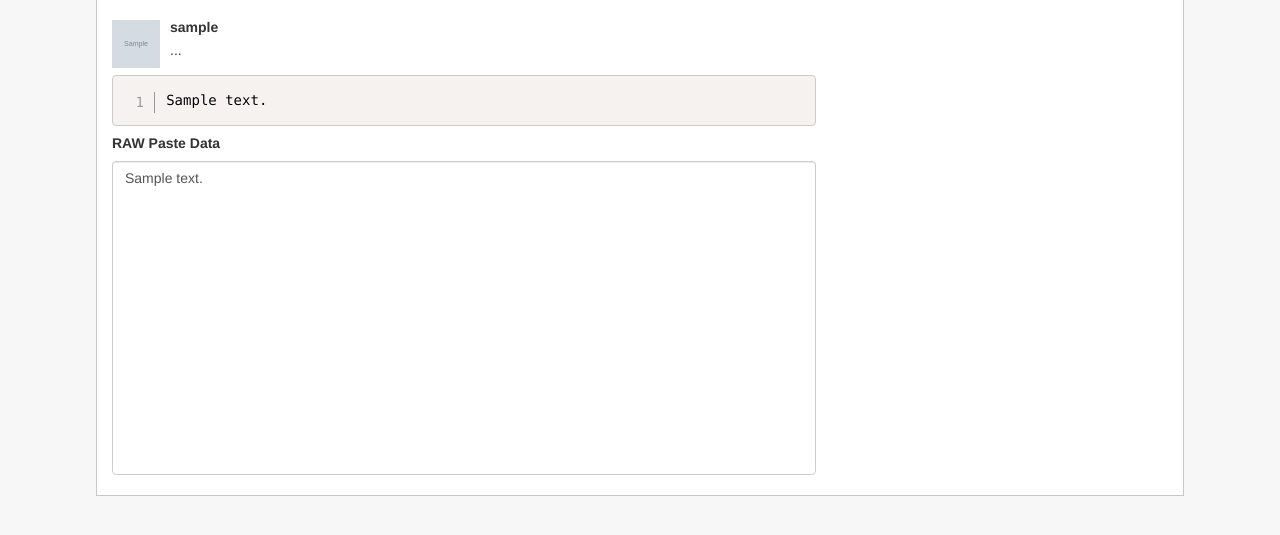
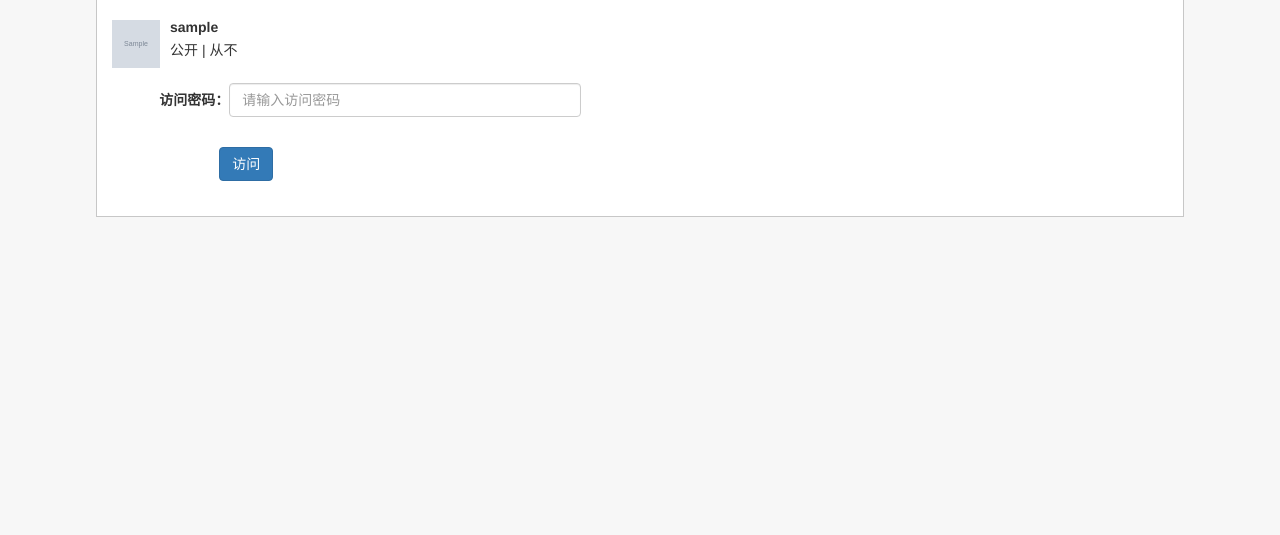
Before and after one commit to BellMeng/MyPasteBin, a Flask app: page /view/1 in a window 1280 px wide. Shown: the part 51-586 px from the top of the page. Run offline with Flask 2, Linux system fonts and the light colour scheme; tables that the repository leaves empty hold one stand-in row (values such as "Sample post"); grey boxes marked "Sample" are stand-in pictures; some libraries are stand-ins or nearby versions.

Commit message:
添加paste bin下载，访问权限，语法高亮

```diff
--- a/templates/view-paste.html
+++ b/templates/view-paste.html
@@ -8,33 +8,58 @@
                     {% if not paste_bin.user %}
                     <div class="media-left media-middle">
                         <a href="#">
-                            <img class="media-object" style="width: 48px; height: 48px;" src="https://pastebin.com/themes/pastebin/img/guest.png" alt="useravatar">
+                            <img class="media-object" style="width: 48px; height: 48px;"
+                                 src="https://pastebin.com/themes/pastebin/img/guest.png" alt="useravatar">
                         </a>
                     </div>
                     <div class="media-body">
                         <h5 class="media-heading" style="font-weight: bold">Guest</h5>
-                        ...
+                        <p class="item-info">{{ paste_bin.access.value }} | 到期时间：{{ paste_bin.expiration.value }}</p>
                     </div>
                     {% else %}
                     <div class="media-left media-middle">
                         <a href="#">
-                            <img class="media-object" style="width: 48px; height: 48px;" src="{{ pub_user.avatar }}" alt="useravatar">
+                            <img class="media-object" style="width: 48px; height: 48px;" src="{{ pub_user.avatar }}"
+                                 alt="useravatar">
                         </a>
                     </div>
                     <div class="media-body">
                         <h5 class="media-heading" style="font-weight: bold">{{ pub_user.username }}</h5>
-                        ...
+                        {{ paste_bin.access.value }} | {{ paste_bin.expiration.value }}
                     </div>
                     {% endif %}
                 </div>
 
             </div>
-
-            <pre data-src="myfile.css" data-download-link class="language-css" data-src-status="loaded"><code class="language-css line-numbers">{{ paste_bin.content }}</code></pre>
+            {% if not paste_bin.access_password or pwd_auth%}
+            <pre data-src="{{ url_for('user_app.download', filename=paste_bin.title+'.'+paste_bin.is_highlight.value, paste_id=paste_bin.id) }}"
+                 data-download-link class="language-{{ paste_bin.is_highlight.value }}" data-src-status="loaded"><code
+                    class="language-{{ paste_bin.is_highlight.value }} line-numbers">{{ paste_bin.content | safe }}</code></pre>
             <div class="form-title">
                 RAW Paste Data
             </div>
-            <textarea class="form-control" name="content" rows="15" style="resize: none">{{ paste_bin.content | safe }}</textarea>
+            <textarea class="form-control" name="content" rows="15"
+                      style="resize: none">{{ paste_bin.content | safe }}</textarea>
+            {% else %}
+            <div class="row row-no-gutters">
+                <form class="form-horizontal" method="post">
+                    <div style="padding: 15px">
+                        <div class="form-group">
+                            <label for="password" class="col-sm-2 control-label">访问密码：</label>
+                            <div class="col-sm-6">
+                                <input type="text" class="form-control" name="password" id="password"
+                                       placeholder="请输入访问密码">
+                            </div>
+                        </div>
+                    </div>
+                    <div class="form-group">
+                        <div class="col-sm-offset-2 col-sm-10">
+                            <button type="submit" class="btn btn-primary">访问</button>
+                        </div>
+                    </div>
+                </form>
+            </div>
+            {% endif %}
         </div>
     </div>
 </div>
--- a/views.py
+++ b/views.py
@@ -6,8 +6,9 @@
 
 from flask import Blueprint, render_template, request, url_for, session, redirect, Response
 from models import db, PasteBin, Role, User, CodeType
-
+from config import BaseConfig
 import time
+from hashlib import md5
 
 user_app = Blueprint('user_app', __name__)
 
@@ -16,14 +17,22 @@ def create_pastebin_id():
     return str(int(time.time()))[-8:]
 
 
+def make_password(password):
+    password = BaseConfig.SECRET_KEY + password
+    md5_obj = md5()
+    md5_obj.update(password.encode())
+    ret = md5_obj.hexdigest()
+    return ret
+
+
 def parse_post(form):
     paste_bin_objec_dict = {}
     paste_bin_objec_dict['paste_bin_id'] = create_pastebin_id()
     if form.get('user'):
         paste_bin_objec_dict['user'] = form.get('user')
     paste_bin_objec_dict['content'] = form.get('content')
-    paste_bin_objec_dict['title'] = form.get('title')
-    paste_bin_objec_dict['is_highlight'] = True if form.get('heighlight') else False
+    paste_bin_objec_dict['title'] = form.get('title') if form.get('title') else 'Untitled'
+    paste_bin_objec_dict['is_highlight'] = form.get('heighlight')
     paste_bin_objec_dict['access'] = form.get('access_right')
     paste_bin_objec_dict['access_password'] = form.get('access_passwd')
     paste_bin_objec_dict['pwd_enable'] = True if form.get('pwd_enable') else False
@@ -36,6 +45,7 @@ def index():
     user = None
     if session.get('is_login') and session.get('user_id'):
         user = User.query.filter_by(id=session.get('user_id')).first()
+    paste_bin_list = PasteBin.query.filter_by(access='Public').order_by(PasteBin.timestamp.desc()).all()
     if request.method == "POST":
         obj_dict = parse_post(request.form)
         try:
@@ -43,12 +53,14 @@ def index():
             pastebin.set_attrs(obj_dict)
             db.session.add(pastebin)
             db.session.commit()
-            return "提交成功"
+            return redirect(url_for('user_app.view_paste', pastebin.id))
         except Exception:
-            return '提交失败'
+            return render_template('index.html', paste_bin_list=paste_bin_list, user=user,
+                                   code_type=CodeType._member_names_, error=True)
     else:
-        paste_bin_list = PasteBin.query.filter_by(access='Public').order_by(PasteBin.timestamp.desc()).all()
-        return render_template('index.html', paste_bin_list=paste_bin_list, user=user, code_type=CodeType._member_names_)
+
+        return render_template('index.html', paste_bin_list=paste_bin_list, user=user,
+                               code_type=CodeType._member_names_)
 
 
 def login_verify(form):
@@ -56,7 +68,7 @@ def login_verify(form):
     password = form.get('password')
     if not username or not password:
         return {'status': 'error', 'msg': '用户名和密码不能为空！'}
-    user = User.query.filter_by(username=username, password=password).first()
+    user = User.query.filter_by(username=username, password=make_password(password)).first()
     if not user:
         return {'status': 'error', 'msg': '用户名不存在或密码错误！'}
     else:
@@ -104,7 +116,7 @@ def signup_verify_form(form):
         'user_info': {
             'username': username,
             'email': email,
-            'password': password,
+            'password': make_password(password),
             'avatar': 'https://pastebin.com/themes/pastebin/img/guest.png'
         }
     }
@@ -136,18 +148,30 @@ def signup():
         return render_template('signup.html', verify_result=verify_result)
 
 
-@user_app.route('/view/<paste_id>', endpoint='view_paste')
+@user_app.route('/view/<paste_id>', endpoint='view_paste', methods=['GET', 'POST'])
 def view_paste(paste_id):
     user = None
     if session.get('is_login') and session.get('user_id'):
         user = User.query.filter_by(id=session.get('user_id')).first()
+
     if paste_id:
-        paste_bin = PasteBin.query.filter_by(id=str(paste_id)).all()
-        if paste_bin:
-            pub_user = paste_bin[0].user if not paste_bin[0].user else User.query.filter_by(id=paste_bin[0].user).first()
-            return render_template('view-paste.html', paste_bin=paste_bin[0], user=user, pub_user=pub_user)
+        pub_user = None
+        paste_bin = PasteBin.query.filter_by(id=str(paste_id)).first()
+        if paste_bin and paste_bin.is_burn:
+            pub_user = paste_bin.user if not paste_bin.user else User.query.filter_by(
+                id=paste_bin.user).first()
         else:
             return '不存在'
+        if request.method == 'GET':
+            return render_template('view-paste.html', paste_bin=paste_bin, user=user, pub_user=pub_user)
+        else:
+            password = request.form.get('password')
+            if password == paste_bin.access_password:
+                pwd_auth = True
+
+                return render_template('view-paste.html', paste_bin=paste_bin, user=user, pub_user=pub_user, pwd_auth=pwd_auth)
+            return render_template('view-paste.html', paste_bin=paste_bin, user=user, pub_user=pub_user)
+
     else:
         return '您访问的页面不存在'
 
@@ -161,11 +185,11 @@ def logout():
 
 
 @user_app.route('/download/<paste_id>/<filename>', endpoint='download')
-def view_paste(paste_id, filename='tmp.txt'):
+def download(paste_id, filename='tmp.txt'):
     if paste_id:
         paste_bin = PasteBin.query.filter_by(id=str(paste_id)).all()
         if paste_bin:
-            return Response(paste_bin[0].content, mimetype='application/js')
+            return Response(paste_bin[0].content, mimetype='application/' + str(paste_bin[0].is_highlight.value))
         else:
             return '您访问的资源不存在'
     else:
```
Also changed, not shown: models.py (+6 -6 lines), templates/index.html (+7 -0 lines).
